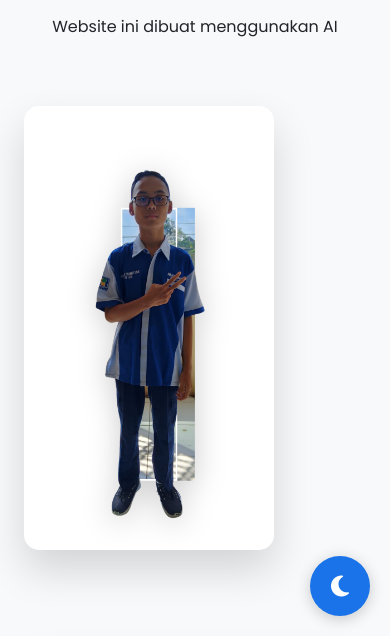
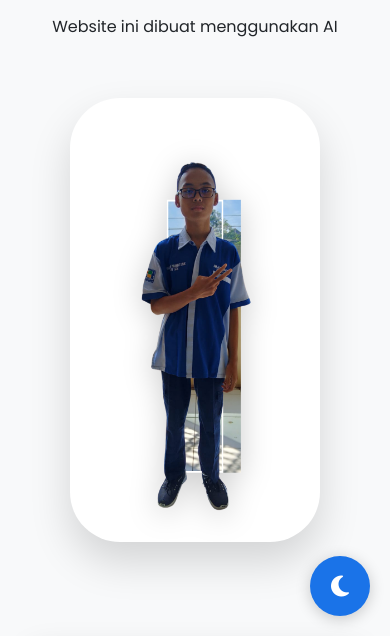
Before and after one commit to Royansesad/HanyaRoyan, a plain HTML site: page index.html in a window 390 px wide. Shown: the part 208-844 px from the top of the page. Drawn offline with Linux system fonts and the light colour scheme.

Commit message:
Update index.html

```diff
--- a/index.html
+++ b/index.html
@@ -223,7 +223,7 @@
             max-width: 320px;
             min-width: 250px;
             aspect-ratio: var(--photo-ratio);
-            border-radius: 15px;
+            border-radius: 50px;
             overflow: hidden;
             position: relative;
             box-shadow: 0 20px 40px rgba(0, 0, 0, 0.15);
@@ -814,8 +814,12 @@
 
             .hero-image {
                 width: 60%;
-                max-width: 300px;
+                max-width: 400px;
                 margin-top: 2rem;
+                margin-left: auto;
+            margin-right: auto;
+            display: flex;
+            justify-content: center;
             }
         }
 
@@ -823,7 +827,15 @@
             .navbar {
                 padding: 1rem;
             }
-
+            .hero-image {
+            width: 70%;
+            max-width: 220px;
+            margin-top: 1.5rem;
+            margin-left: auto;
+            margin-right: auto;
+            display: flex;
+            justify-content: center;
+        }
             .container {
                 padding: 1.5rem;
                 margin-top: 80px;
```
